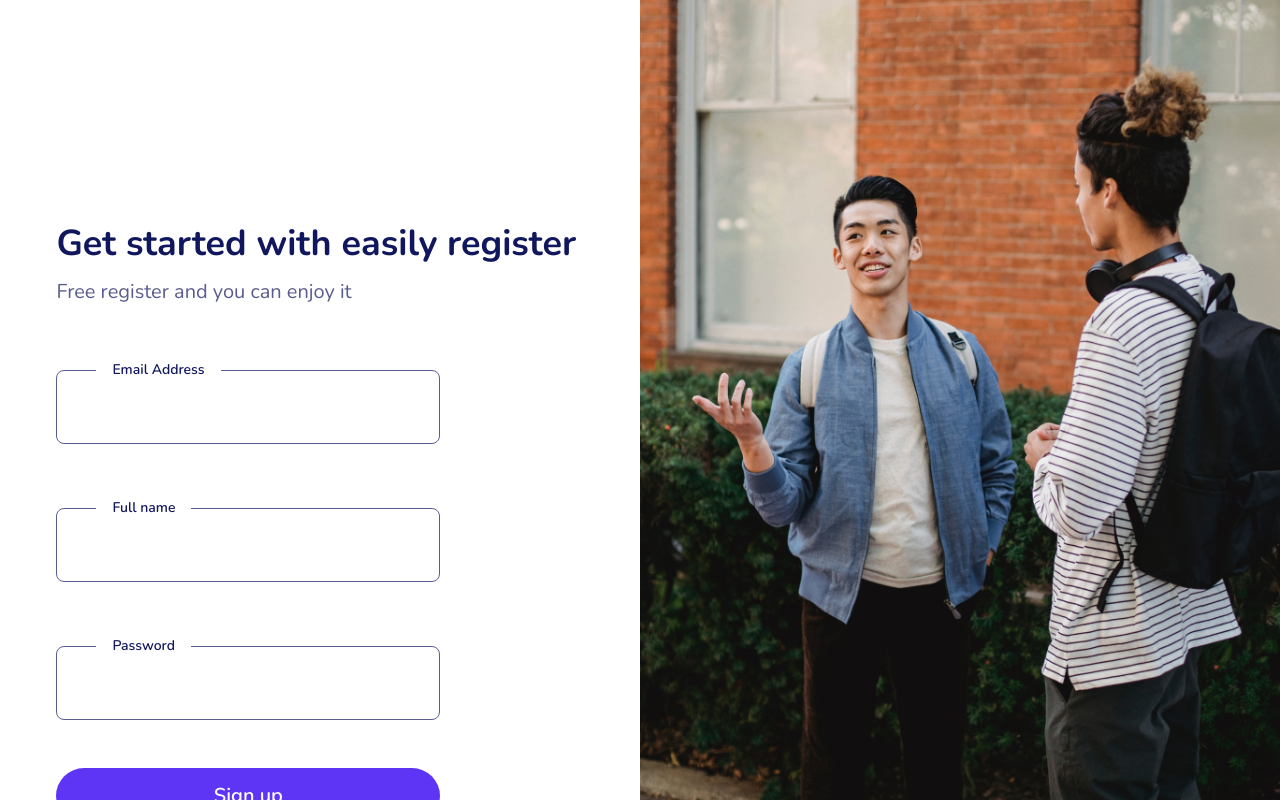
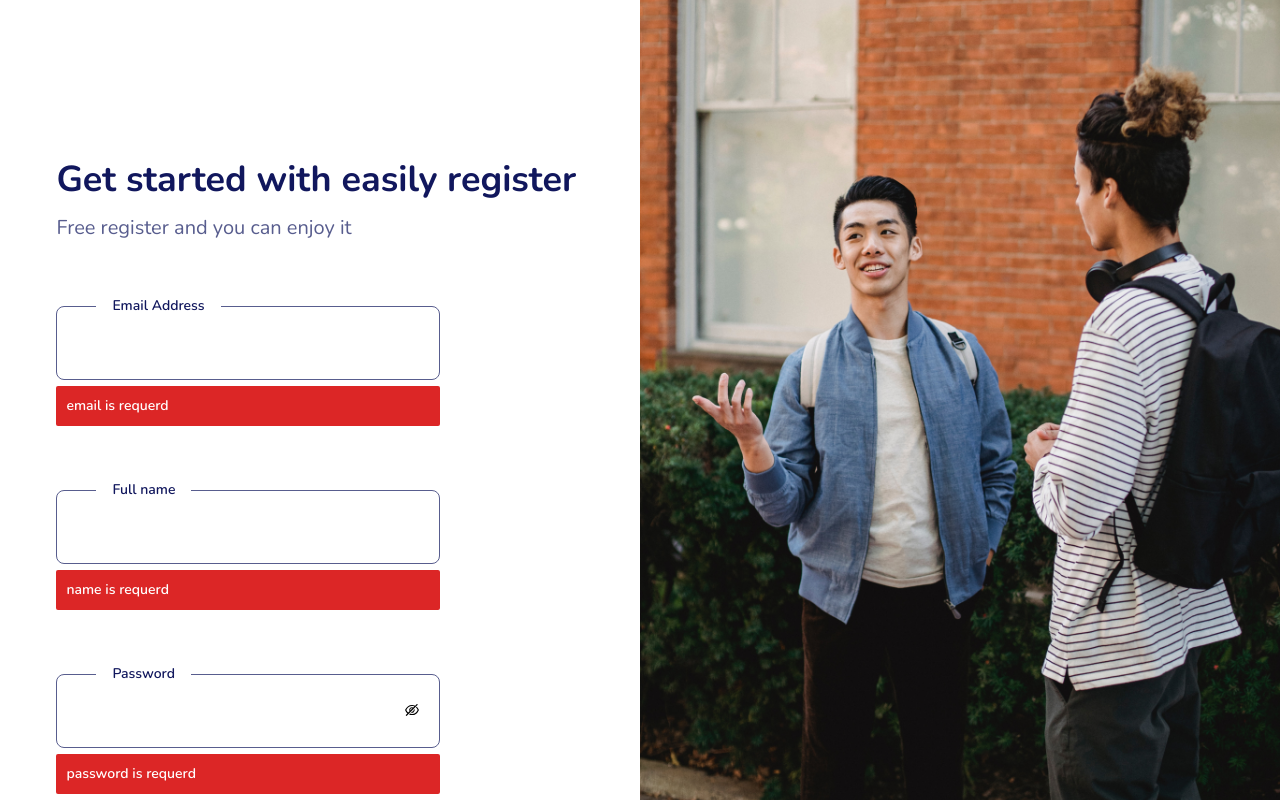
Before and after one commit to junaiyet/chatly, a React (Create React App) app: page / in a window 1280 px wide. Both pictures are taken after a click on the button "Sign up". Shown: the top 800 px of the page. Built offline with nearby package versions, Linux system fonts and the light colour scheme.

Commit message:
registation-page design done

```diff
--- a/package.json
+++ b/package.json
@@ -6,8 +6,10 @@
     "@testing-library/jest-dom": "^5.16.5",
     "@testing-library/react": "^13.4.0",
     "@testing-library/user-event": "^13.5.0",
+    "firebase": "^9.13.0",
     "react": "^18.2.0",
     "react-dom": "^18.2.0",
+    "react-icons": "^4.6.0",
     "react-scripts": "5.0.1",
     "web-vitals": "^2.1.4"
   },
--- a/public/index.html
+++ b/public/index.html
@@ -24,10 +24,13 @@
       work correctly both with client-side routing and a non-root public URL.
       Learn how to configure a non-root public URL by running `npm run build`.
     -->
-    <title>React App</title>
+    <title>Chatly App</title>
     <link rel="preconnect" href="https://fonts.googleapis.com">
 <link rel="preconnect" href="https://fonts.gstatic.com" crossorigin>
 <link href="https://fonts.googleapis.com/css2?family=Nunito:wght@300;400;500;600;700;800;900;1000&display=swap" rel="stylesheet">
+<link rel="preconnect" href="https://fonts.googleapis.com">
+<link rel="preconnect" href="https://fonts.gstatic.com" crossorigin>
+<link href="https://fonts.googleapis.com/css2?family=Open+Sans:wght@300;400;500;600;700;800&display=swap" rel="stylesheet">
   </head>
   <body>
     <noscript>You need to enable JavaScript to run this app.</noscript>
--- /dev/null
+++ b/src/firebaseConfig.js
@@ -0,0 +1,19 @@
+// Import the functions you need from the SDKs you need
+import { initializeApp } from "firebase/app";
+// TODO: Add SDKs for Firebase products that you want to use
+// https://firebase.google.com/docs/web/setup#available-libraries
+
+// Your web app's Firebase configuration
+const firebaseConfig = {
+  apiKey: "AIzaSyBMLzCWwZAASghkTdX3xJS4zSrRUuek-Lc",
+  authDomain: "chatly-f9aea.firebaseapp.com",
+  projectId: "chatly-f9aea",
+  storageBucket: "chatly-f9aea.appspot.com",
+  messagingSenderId: "985542671463",
+  appId: "1:985542671463:web:8295178a0f4c9444eb68c2"
+};
+
+// Initialize Firebase
+const app = initializeApp(firebaseConfig);
+
+export default firebaseConfig;
--- a/src/index.js
+++ b/src/index.js
@@ -3,6 +3,7 @@ import ReactDOM from 'react-dom/client';
 import './index.css';
 import App from './App';
 import reportWebVitals from './reportWebVitals';
+import firebaseConfig from './firebaseConfig';
 
 const root = ReactDOM.createRoot(document.getElementById('root'));
 root.render(
--- a/src/pages/registration/index.js
+++ b/src/pages/registration/index.js
@@ -1,26 +1,92 @@
-import React from 'react'
+import React, { useState } from 'react'
+import {AiOutlineEyeInvisible,AiOutlineEye} from 'react-icons/ai'
+import { getAuth, createUserWithEmailAndPassword } from "firebase/auth";
 
 function Registation() {
+  const auth = getAuth();
+
+  let [email , setEmail] = useState("")
+  let [fullname , setFullName] = useState("")
+  let [password , setPassword] = useState("")
+  let [emailerr , setEmailerr] = useState("")
+  let [fullnameerr , setFullNameerr] = useState("")
+  let [passworderr , setPassworderr] = useState("")
+  let [passwordshow , setPasswordShow] = useState(false)
+  let handleEmail=(e)=>{
+    setEmail(e.target.value)
+    setEmailerr("")
+  }
+  let handleFullName=(e)=>{
+    setFullName(e.target.value)
+    setFullNameerr("")
+  }
+  let handlePassword=(e)=>{
+    setPassword(e.target.value)
+    setPassworderr("")
+  }
+  let handleSubmit=()=>{
+    if(!email){
+      setEmailerr("email is requerd")
+    }else{
+      if(!/^\w+([\.-]?\w+)*@\w+([\.-]?\w+)*(\.\w{2,4})+$/.test(email)){
+        setEmailerr("Invalid email !")
+      }
+    }
+    if(!fullname){
+      setFullNameerr("name is requerd")
+    }
+    if(!password){
+      setPassworderr("password is requerd")
+    }
+    // else{
+    //   if(!/^(?=.*[a-z])/.test(password)){
+    //     setPassworderr("Lowercase requerd")
+    //   }else if(!/^(?=.*[A-Z])/.test(password)){
+    //     setPassworderr("Upparcase requerd")
+    //   }else if(!/^(?=.*[0-9])/.test(password)){
+    //     setPassworderr("Number requerd")
+    //   }else if(!/^(?=.*[!@#$%^&*])/.test(password)){
+    //     setPassworderr("Special character requerd")
+    //   }else if(!/^(?=.{8,})/.test(password)){
+    //     setPassworderr("The Password must be eight characters or longer")
+    //   }
+    // }
+    if(email && fullname && password && /^\w+([\.-]?\w+)*@\w+([\.-]?\w+)*(\.\w{2,4})+$/.test(email)){
+  console.log("regi")
+    }
+  }
   return (
     <div className="flex">
         <div className="w-2/4 flex justify-end">
-            <div className="mr-16 mt-56	">
+            <div className="mr-16 mt-40	">
             <h3 className='font-nunito font-bold text-4xl text-heading mb-3.5'>Get started with easily register</h3>
             <p className='font-nunito font-normal text-xl text-secondary '>Free register and you can enjoy it</p>
-            <div className="relative mt-16">
-            <input type="email" className='border border-solid border-secondary w-96 py-6 px-14 rounded-lg ' />
+            <div className="relative mt-16 w-96">
+            <input type="email" className='border border-solid border-secondary  py-6 px-14 rounded-lg w-96' onChange={handleEmail} />
              <p className='font-nunito font-semibold text-sm text-heading absolute left-[40px] top-[-10px] px-4 bg-white'>Email Address</p>
+             {emailerr && (
+               <p className='font-nunito font-semibold text-sm text-heading bg-red-600 text-white  rounded-sm mt-1.5 p-2.5'>{emailerr}</p>
+             )}
             </div>
-            <div className="relative mt-16">
-            <input type="text" className='border border-solid border-secondary w-96 py-6 px-14 rounded-lg ' />
+            <div className="relative mt-16 w-96">
+            <input type="text" className='border border-solid border-secondary  py-6 px-14 rounded-lg w-96' onChange={handleFullName} />
              <p className='font-nunito font-semibold text-sm text-heading absolute left-[40px] top-[-10px] px-4 bg-white'>Full name</p>
+             {fullnameerr && (
+               <p className='font-nunito font-semibold text-sm text-heading bg-red-600 text-white rounded-sm mt-1.5 p-2.5'>{fullnameerr}</p>
+             )}
             </div>
-            <div className="relative mt-16">
-            <input type="password" className='border border-solid border-secondary w-96 py-6 px-14 rounded-lg ' />
+            <div className="relative mt-16 w-96">
+            <input type={passwordshow?"text":"password"} className='border border-solid border-secondary  py-6 px-14 rounded-lg w-96' onChange={handlePassword} />
+            {passwordshow?(<AiOutlineEye className='absolute top-7	 right-5'  onClick={()=>setPasswordShow(!passwordshow)}/> ) : ( <AiOutlineEyeInvisible className='absolute top-7	 right-5' onClick={()=>setPasswordShow(!passwordshow)}/>)
+            }
+
              <p className='font-nunito font-semibold text-sm text-heading absolute left-[40px] top-[-10px] px-4 bg-white'>Password</p>
+             {passworderr && (
+               <p className='font-nunito font-semibold text-sm text-heading bg-red-600 text-white  rounded-sm mt-1.5 p-2.5'>{passworderr}</p>
+             )}
             </div>
-            <button className='w-96 bg-primary font-nunito font-semibold text-xl rounded-full text-white mt-12	py-3.5 px-5'>Sign up</button>
-            <p className='text-center w-96 '>Already  have an account ? <span>Sign In</span></p>
+            <button className='w-96 bg-primary font-nunito font-semibold text-xl rounded-full text-white mt-12	py-3.5 px-5' onClick={handleSubmit}>Sign up</button>
+            <p className='text-center w-96 font-open font-normal text-sm mt-9'>Already  have an account ? <span className='font-bold text-[#EA6C00]'>Sign In</span></p>
             </div>
         </div>
         <div className="w-2/4">
--- a/tailwind.config.js
+++ b/tailwind.config.js
@@ -5,6 +5,7 @@ module.exports = {
     extend: {
       fontFamily: {
         'nunito': ['Nunito', 'sans-serif',],
+        'open': ['Open Sans', 'sans-serif',],
 
       },
       colors:{
```
Also changed, not shown: 1 other file (tests, documents, lock files or other folders).
